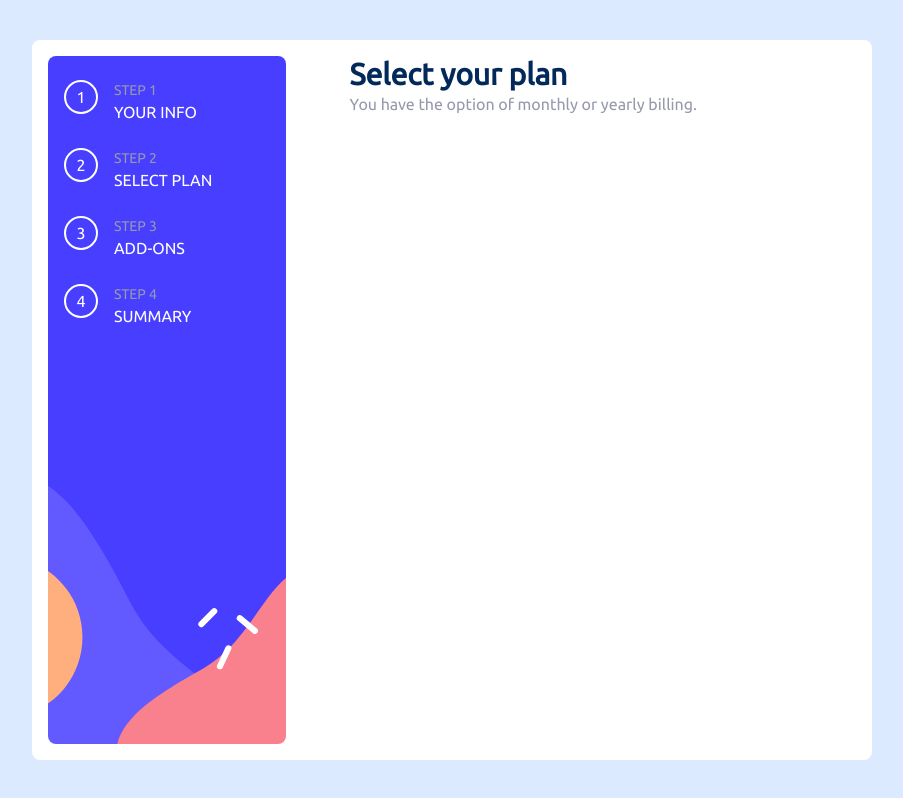
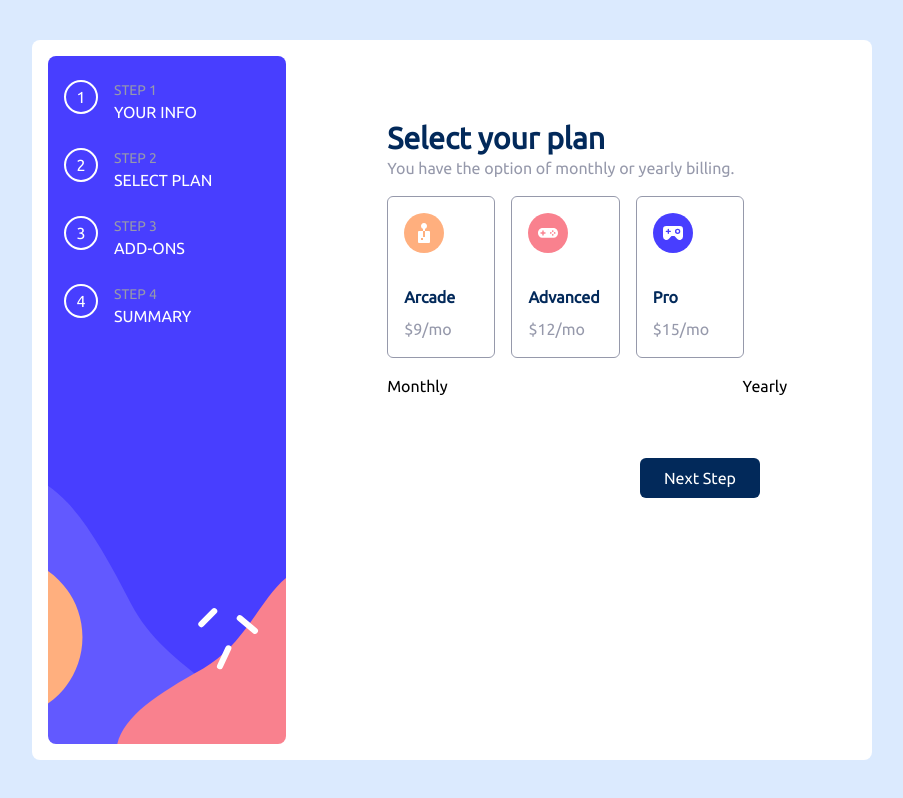
Before and after one commit to JerryJeager/multi-step-form, a React (Vite) app: page /Plans in a window 1280 px wide. Shown: the whole page, without its empty margins (188-1091 px from the left). Built offline with nearby package versions, Linux system fonts and the light colour scheme.

Commit message:
completed plans page

```diff
--- a/src/Pages/Info.jsx
+++ b/src/Pages/Info.jsx
@@ -3,8 +3,12 @@ import { useNavigate } from 'react-router-dom'
 
 const Info = () => {
   const { register, handleSubmit, watch, formState: { errors } } = useForm();
-  const onSubmit = data => console.log(data);
   const navigate = useNavigate()
+  const onSubmit = data => {
+    console.log(data)
+    navigate('Plans')
+  };
+
 
   return (
     <div className="mt-8 -translate-y-12 md:-translate-y-0 ">
@@ -32,7 +36,7 @@ const Info = () => {
                 {errors.phoneNumber && <p className="text-strawberry-red">This field is required</p>}
               </label>
               <input type="text" className="rounded-md border-cool-gray outline-purplish-blue border text-marine-blue w-[100%] p-2 font-bold"
-                   {...register("phoneNumber", {required: true})}
+                {...register("phoneNumber", { required: true })}
                 placeholder="eg. +1 234 567 890"
               />
             </div>
--- a/src/Pages/Plans.jsx
+++ b/src/Pages/Plans.jsx
@@ -1,11 +1,65 @@
+import { useState, useEffect } from 'react'
+
 
 const Plans = () => {
+
+   const [monthlyBilling, setMonthlyBilling] = useState(true)
+   const handleBillingOption = () =>{
+    setMonthlyBilling(preValue => !preValue)
+   }
+
   return (
-    <div>
-        <div>
-             <h2 className="text-3xl font-bold text-marine-blue">Select your plan</h2>
-            <p className="text-cool-gray">You have the option of monthly or yearly billing.</p>
+    <div className="mt-8 -translate-y-12 md:-translate-y-0 ">
+        <div className=" w-[90%] mx-auto flex flex-col">
+            <div className="bg-white rounded-md shadow-md md:shadow-none px-4 py-8">
+              <h2 className="text-3xl font-bold text-marine-blue">Select your plan</h2>
+              <p className="text-cool-gray">You have the option of monthly or yearly billing.</p>
+                <div className="mt-4 flex flex-col md:flex-row md:justify-between gap-4">
+                    <div className="flex flex-row md:flex-col gap-4 border-cool-gray border rounded-md hover:border-marine-blue hover:bg-light-gray p-4 w-[100%] md:w-[120px]">
+                        <div>
+                            <img src="images/icon-arcade.svg" alt="" />
+                        </div>
+                        <div className="md:mt-4">
+                            <p className="text-marine-blue font-bold">Arcade</p>
+                            {monthlyBilling && <p className="text-cool-gray mt-2">$9/mo</p>}
+                            {!monthlyBilling && <p className="text-cool-gray">$90/yr</p>}
+                            {!monthlyBilling && <p className="text-marine-blue">2 months free</p>}
+                        </div>
+                    </div>
+                    <div className="flex flex-row md:flex-col gap-4 border-cool-gray border rounded-md hover:border-marine-blue hover:bg-light-gray p-4 w-[100%] md:w-[120px]">
+                        <div>
+                            <img src="images/icon-advanced.svg" alt="" />
+                        </div>
+                        <div className="md:mt-4">
+                            <p className="text-marine-blue font-bold">Advanced</p>
+                            {monthlyBilling && <p className="text-cool-gray mt-2">$12/mo</p>}
+                            {!monthlyBilling && <p className="text-cool-gray">$120/yr</p>}
+                            {!monthlyBilling && <p className="text-marine-blue">2 months free</p>}
+                        </div>
+                    </div>
+                    <div className="flex flex-row md:flex-col gap-4 border-cool-gray border rounded-md hover:border-marine-blue hover:bg-light-gray p-4 w-[100%] md:w-[120px]">
+                        <div>
+                            <img src="images/icon-pro.svg" alt="" />
+                        </div>
+                        <div className="md:mt-4">
+                            <p className="text-marine-blue font-bold">Pro</p>
+                            {monthlyBilling && <p className="text-cool-gray mt-2">$15/mo</p>}
+                            {!monthlyBilling && <p className="text-cool-gray">$150/yr</p>}
+                            {!monthlyBilling && <p className="text-marine-blue">2 months free</p>}
+                        </div>
+                    </div>
+                </div>
+                <div className="flex justify-between w-[400px] mx-auto mt-4">
+                    <div className="hover:text-marine-blue" onClick={() => {handleBillingOption(monthlyBilling)}}>Monthly</div>
+                    <div></div>
+                    <div className="hover:text-marine-blue" onClick={() => {handleBillingOption(monthlyBilling)}}>Yearly</div>
+                </div>
+              </div>
+            <div className="self-end mt-8 md:mt-4">
+                <button type="submit" className="rounded-md p-2 bg-marine-blue hover:opacity-95 text-white w-[120px] mt-3 self-end">Next Step</button>
+            </div>
         </div>
+
     </div>
   )
 }
```
Lines whose indentation alone changed are shown as unchanged.
